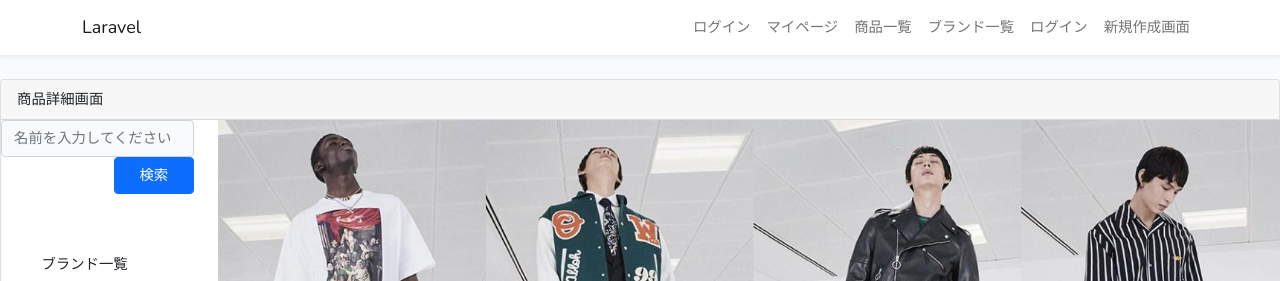
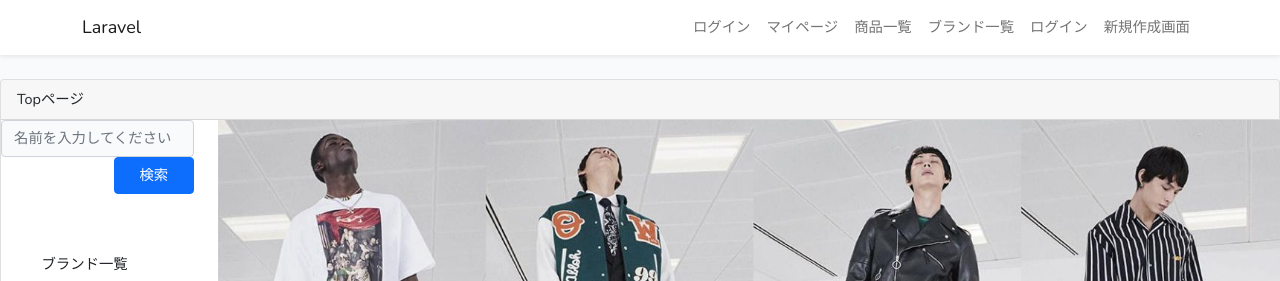
Before and after one commit to sowa-takei/fashion-wear, a Laravel app: page / in a window 1280 px wide. Shown: the top 281 px of the page. Run offline with Laravel 8, Linux system fonts and the light colour scheme; data that the repository does not hold is empty; style sheets or scripts are compiled from the project's sources; parts of the project's set-up code (start-up, migrations or seed data) failed here and were passed over; some libraries are stand-ins or nearby versions.

Commit message:
name topに変更

```diff
--- a/resources/views/home/top.blade.php
+++ b/resources/views/home/top.blade.php
@@ -3,7 +3,7 @@
 @section('content')
 <div class="conteiner">
     <div class="card">
-        <div class="card-header">{{ __('商品詳細画面') }}</div>
+        <div class="card-header">{{ __('Topページ') }}</div>
             <div class="row">
                 @include('layouts.sidebar')
                 <div class="col-10">
```
